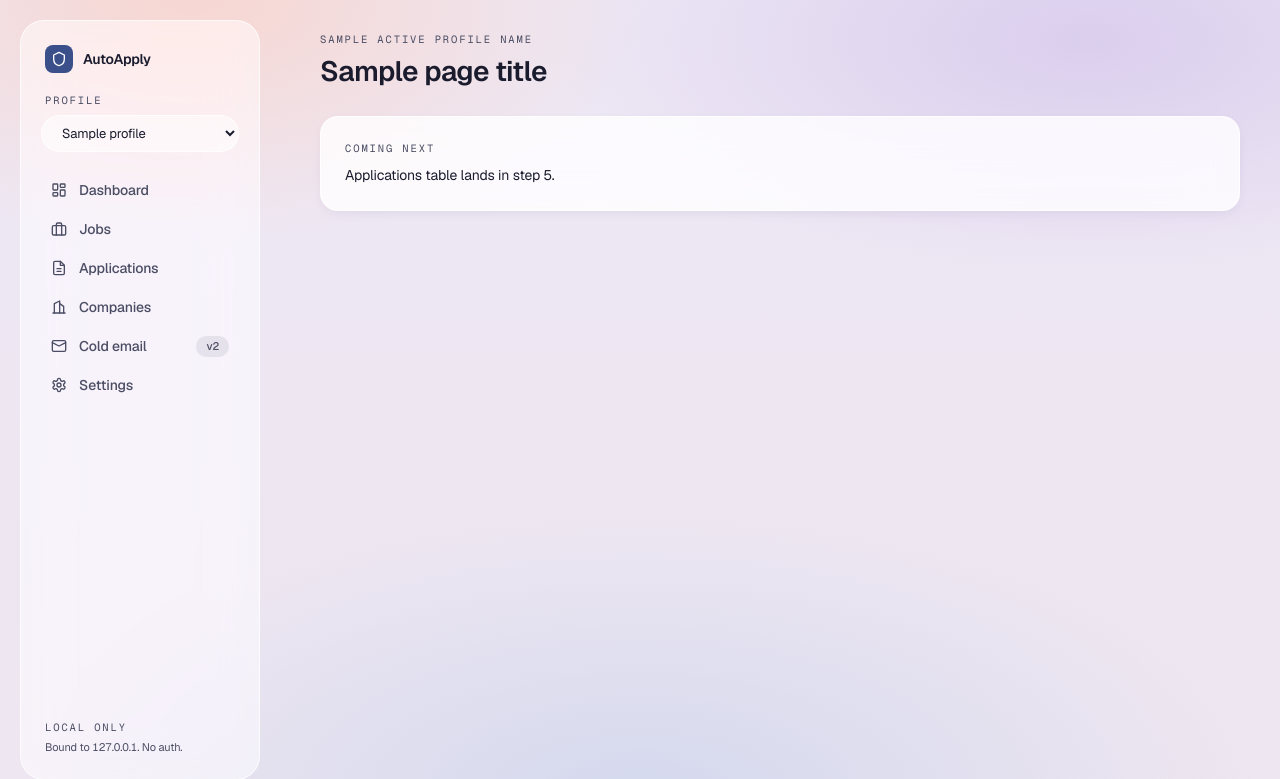
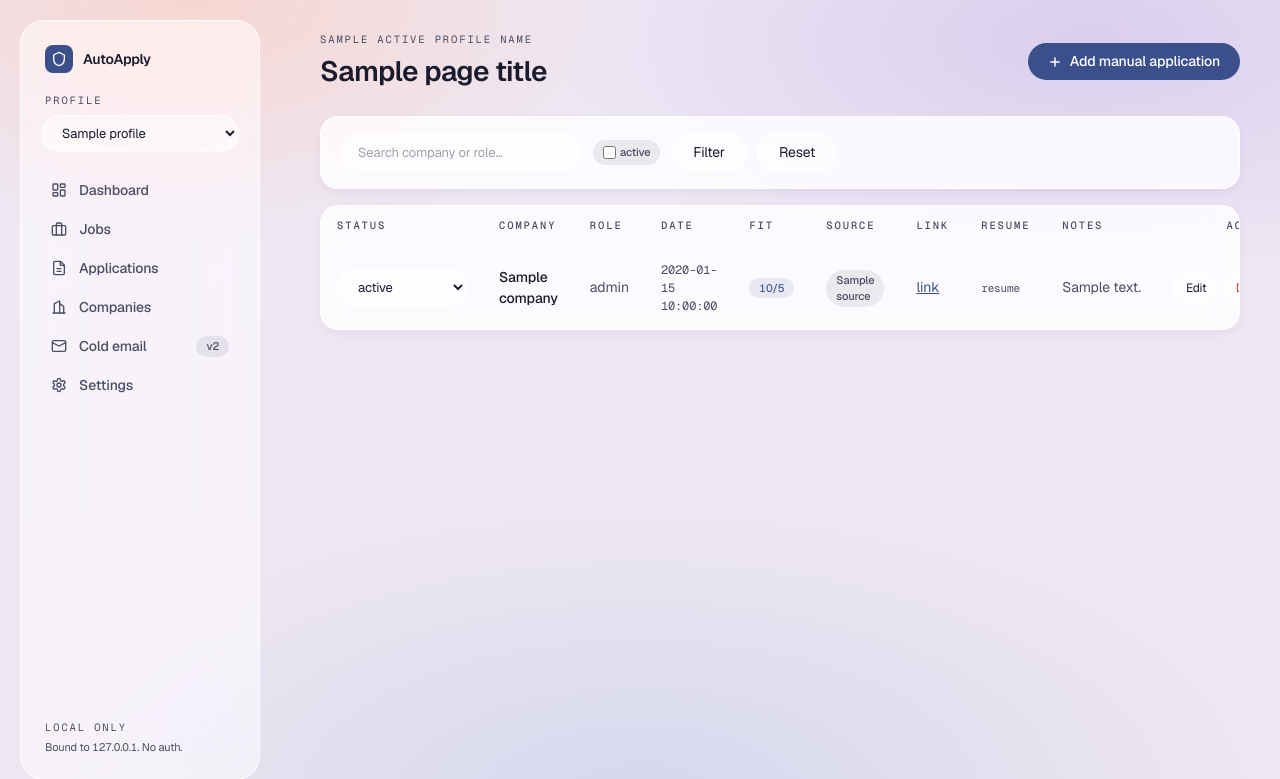
Before and after one commit to afeef-allahbaksh/AutoApply, a FastAPI app: template src/ui/templates/applications.html in a window 1280 px wide. Shown: the top 779 px of the page. Run offline with FastAPI, Linux system fonts and the light colour scheme; the template is opened without the code that fills it: most values are stand-ins (such as "Sample title", 1, 10 or a date in 2020); some libraries are stand-ins or nearby versions.

Commit message:
add applications page with status patch, manual add, edit, delete

```diff
--- /dev/null
+++ b/src/ui/templates/_app_row.html
@@ -0,0 +1,60 @@
+{% set status_class = {
+  "applied": "badge-info",
+  "screen": "badge-info",
+  "technical": "badge-info",
+  "onsite": "badge-info",
+  "offer": "badge-success",
+  "rejected": "badge-danger",
+  "failed": "badge-danger",
+  "review_pending": "badge-warning",
+  "skipped": "badge-neutral",
+} %}
+<tr id="app-row-{{ row._idx }}">
+  <td>
+    <select name="new_status"
+            class="pill-select"
+            hx-patch="/applications/{{ row._idx }}/status"
+            hx-trigger="change"
+            hx-target="#app-row-{{ row._idx }}"
+            hx-swap="outerHTML"
+            hx-vals='js:{new_status: event.target.value}'
+            style="width: 130px;">
+      {% for s in all_statuses %}
+        <option value="{{ s }}" {% if s == row.status %}selected{% endif %}>{{ s }}</option>
+      {% endfor %}
+    </select>
+  </td>
+  <td style="font-weight: 500;">{{ row.company }}</td>
+  <td style="color: var(--color-ink-secondary); max-width: 280px; overflow: hidden; text-overflow: ellipsis; white-space: nowrap;" title="{{ row.role }}">{{ row.role }}</td>
+  <td style="font-family: 'Geist Mono', ui-monospace, monospace; font-size: 12px; color: var(--color-ink-secondary);">{{ row.date }}</td>
+  <td>{% if row.fit_score %}<span class="badge badge-info">{{ row.fit_score }}/5</span>{% else %}<span style="color: var(--color-ink-secondary);">—</span>{% endif %}</td>
+  <td><span class="badge badge-neutral">{{ row.source or 'autoapply' }}</span></td>
+  <td>
+    {% if row.posting_url %}
+      <a href="{{ row.posting_url }}" target="_blank" rel="noopener" style="color: var(--color-primary); text-decoration: underline;">link</a>
+    {% else %}
+      <span style="color: var(--color-ink-secondary);">—</span>
+    {% endif %}
+  </td>
+  <td>
+    {% if row.tailored_resume_path %}
+      <span style="font-family: 'Geist Mono', ui-monospace, monospace; font-size: 11px; color: var(--color-ink-secondary);" title="{{ row.tailored_resume_path }}">resume</span>
+    {% else %}
+      <span style="color: var(--color-ink-secondary);">—</span>
+    {% endif %}
+  </td>
+  <td style="color: var(--color-ink-secondary); max-width: 200px; overflow: hidden; text-overflow: ellipsis; white-space: nowrap;" title="{{ row.notes or '' }}">{{ row.notes or '' }}</td>
+  <td style="white-space: nowrap;">
+    <button class="btn-ghost"
+            hx-get="/applications/{{ row._idx }}/edit"
+            hx-target="#app-row-{{ row._idx }}"
+            hx-swap="outerHTML"
+            style="padding: 0.25rem 0.75rem; font-size: 12px;">Edit</button>
+    <button class="btn-ghost"
+            hx-delete="/applications/{{ row._idx }}"
+            hx-confirm="Delete this application?"
+            hx-target="#app-row-{{ row._idx }}"
+            hx-swap="outerHTML"
+            style="padding: 0.25rem 0.75rem; font-size: 12px; color: #b8442e;">Delete</button>
+  </td>
+</tr>
--- a/src/ui/templates/applications.html
+++ b/src/ui/templates/applications.html
@@ -1,7 +1,100 @@
 {% extends "base.html" %}
+{% block header_actions %}
+<button class="btn-primary"
+        hx-get="/applications/-1/new"
+        onclick="document.getElementById('manual-add').style.display='table-row'; this.style.display='none'; return false;">
+  <svg xmlns="http://www.w3.org/2000/svg" width="14" height="14" viewBox="0 0 24 24" fill="none" stroke="currentColor" stroke-width="2.5" stroke-linecap="round" stroke-linejoin="round"><path d="M5 12h14"/><path d="M12 5v14"/></svg>
+  Add manual application
+</button>
+{% endblock %}
+
 {% block content %}
-<div class="glass-card" style="padding: 1.5rem;">
-  <div class="section-label">Coming next</div>
-  <p style="margin-top: 0.5rem;">Applications table lands in step 5.</p>
+<div class="glass-card" style="padding: 1rem 1.25rem; margin-bottom: 1rem;">
+  <form method="get" action="/applications" style="display: flex; gap: 0.75rem; align-items: center; flex-wrap: wrap;">
+    <input class="pill-input" name="q" placeholder="Search company or role…" value="{{ q }}" style="min-width: 240px;">
+    <input type="hidden" name="sort" value="{{ sort }}">
+    <input type="hidden" name="dir" value="{{ dir }}">
+    <div style="display: flex; gap: 0.375rem; flex-wrap: wrap;">
+      {% for s in all_statuses %}
+        <label class="badge {% if s in status_filter %}badge-info{% else %}badge-neutral{% endif %}" style="cursor: pointer; padding: 0.25rem 0.625rem;">
+          <input type="checkbox" name="status" value="{{ s }}" {% if s in status_filter %}checked{% endif %} style="margin-right: 0.25rem;">
+          {{ s }}
+        </label>
+      {% endfor %}
+    </div>
+    <button type="submit" class="btn-ghost">Filter</button>
+    <a href="/applications" class="btn-ghost">Reset</a>
+  </form>
+</div>
+
+<div class="glass-card" style="padding: 0; overflow: hidden;">
+  <table class="app-table">
+    <thead>
+      <tr>
+        {% set sort_dir = 'asc' if (sort == 'status' and dir == 'desc') else 'desc' %}
+        <th><a href="?sort=status&dir={{ 'asc' if sort=='status' and dir=='desc' else 'desc' }}&q={{ q }}{% for s in status_filter %}&status={{ s }}{% endfor %}" style="text-decoration: none; color: inherit;">Status</a></th>
+        <th><a href="?sort=company&dir={{ 'asc' if sort=='company' and dir=='desc' else 'desc' }}&q={{ q }}{% for s in status_filter %}&status={{ s }}{% endfor %}" style="text-decoration: none; color: inherit;">Company</a></th>
+        <th>Role</th>
+        <th><a href="?sort=date&dir={{ 'asc' if sort=='date' and dir=='desc' else 'desc' }}&q={{ q }}{% for s in status_filter %}&status={{ s }}{% endfor %}" style="text-decoration: none; color: inherit;">Date</a></th>
+        <th><a href="?sort=fit&dir={{ 'asc' if sort=='fit' and dir=='desc' else 'desc' }}&q={{ q }}{% for s in status_filter %}&status={{ s }}{% endfor %}" style="text-decoration: none; color: inherit;">Fit</a></th>
+        <th><a href="?sort=source&dir={{ 'asc' if sort=='source' and dir=='desc' else 'desc' }}&q={{ q }}{% for s in status_filter %}&status={{ s }}{% endfor %}" style="text-decoration: none; color: inherit;">Source</a></th>
+        <th>Link</th>
+        <th>Resume</th>
+        <th>Notes</th>
+        <th style="text-align: right;">Actions</th>
+      </tr>
+    </thead>
+    <tbody id="apps-tbody">
+      <tr id="manual-add" style="display: none; background: var(--color-glass-tertiary);">
+        <td colspan="10" style="padding: 1rem;">
+          <form hx-post="/applications"
+                hx-target="#apps-tbody"
+                hx-swap="beforeend"
+                hx-on::after-request="this.reset(); document.getElementById('manual-add').style.display='none'; document.querySelector('header button.btn-primary').style.display='inline-flex';"
+                style="display: grid; grid-template-columns: repeat(4, minmax(0, 1fr)); gap: 0.75rem; align-items: end;">
+            <div>
+              <div class="section-label" style="margin-bottom: 0.25rem;">Company</div>
+              <input class="pill-input" name="company" required style="width: 100%;">
+            </div>
+            <div>
+              <div class="section-label" style="margin-bottom: 0.25rem;">Role</div>
+              <input class="pill-input" name="role" required style="width: 100%;">
+            </div>
+            <div>
+              <div class="section-label" style="margin-bottom: 0.25rem;">Posting URL</div>
+              <input class="pill-input" name="posting_url" required style="width: 100%;">
+            </div>
+            <div>
+              <div class="section-label" style="margin-bottom: 0.25rem;">Date</div>
+              <input class="pill-input" name="date" type="date" required style="width: 100%;">
+            </div>
+            <div>
+              <div class="section-label" style="margin-bottom: 0.25rem;">Status</div>
+              <select class="pill-select" name="status" style="width: 100%;">
+                {% for s in all_statuses %}
+                  <option value="{{ s }}" {% if s == 'applied' %}selected{% endif %}>{{ s }}</option>
+                {% endfor %}
+              </select>
+            </div>
+            <div style="grid-column: span 3;">
+              <div class="section-label" style="margin-bottom: 0.25rem;">Notes</div>
+              <input class="pill-input" name="notes" placeholder="Optional" style="width: 100%;">
+            </div>
+            <div style="grid-column: span 4; display: flex; gap: 0.5rem; justify-content: flex-end;">
+              <button type="button" class="btn-ghost"
+                      onclick="document.getElementById('manual-add').style.display='none'; document.querySelector('header button.btn-primary').style.display='inline-flex';">Cancel</button>
+              <button type="submit" class="btn-primary">Save</button>
+            </div>
+          </form>
+        </td>
+      </tr>
+      {% for row in rows %}
+        {% include "_app_row.html" %}
+      {% endfor %}
+    </tbody>
+  </table>
+  {% if not rows %}
+    <p style="padding: 1.5rem; color: var(--color-ink-secondary);">No applications match — adjust filters or add one manually.</p>
+  {% endif %}
 </div>
 {% endblock %}
```
Also changed, not shown: src/ui/routes/applications.py (+207 -3 lines), src/ui/templates/_app_edit.html (added, +44 -0 lines).
